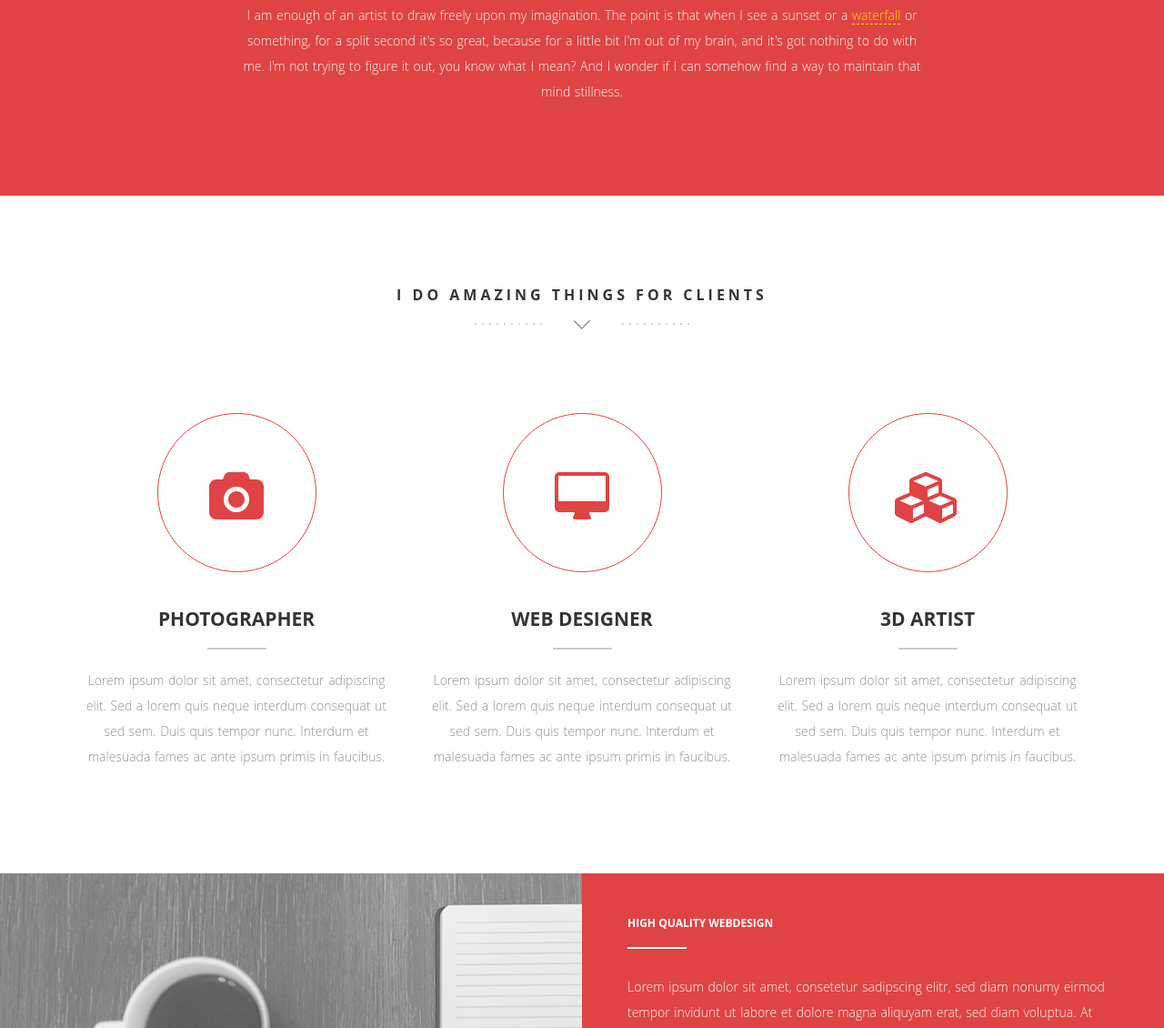
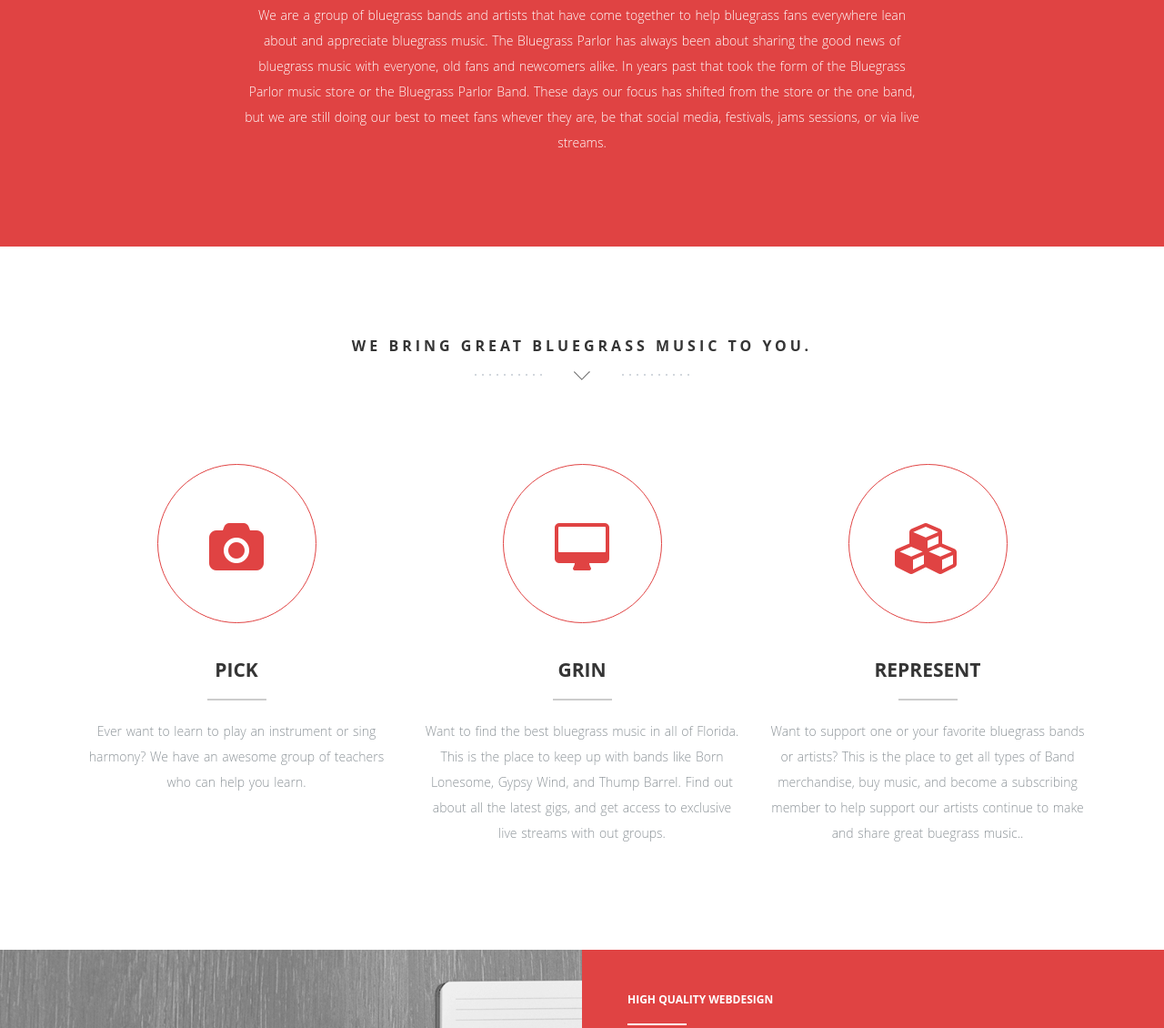
Before and after one commit to jeffljones/bluegrassparlor, a plain HTML site: page index.html in a window 1280 px wide. Shown: the part 1059-2189 px from the top of the page at 91% size. Drawn offline with nearby package versions, Linux system fonts and the light colour scheme; some packages are replaced by stand-ins of ours.

Commit message:
Update index.html
Updates to about us section.

```diff
--- a/index.html
+++ b/index.html
@@ -107,7 +107,7 @@
               <div class="col-md-8 col-md-offset-2 wp1">
                 <h1 class="arrow">A little <span>about</span> us</h1><!-- Headline -->
 				<!-- about / welcome text -->
-                <p>I am enough of an artist to draw freely upon my imagination. The point is that when I see a sunset or a <a href="#">waterfall</a> or something, for a split second it's so great, because for a little bit I'm out of my brain, and it's got nothing to do with me. I'm not trying to figure it out, you know what I mean? And I wonder if I can somehow find a way to maintain that mind stillness.</p>
+                <p>We are a group of bluegrass bands and artists that have come together to help bluegrass fans everywhere lean about and appreciate bluegrass music. The Bluegrass Parlor has always been about sharing the good news of bluegrass music with everyone, old fans and newcomers alike. In years past that took the form of the Bluegrass Parlor music store or the Bluegrass Parlor Band. These days our focus has shifted from the store or the one band, but we are still doing our best to meet fans whever they are, be that social media, festivals, jams sessions, or via live streams.</p>
               </div>
             </div>
           </div>
@@ -124,7 +124,7 @@
         <!-- Headline -->
             <div class="row">
               <div class="col-md-12">
-                <h1 class="arrow">I do amazing things for clients</h1>
+                <h1 class="arrow">We bring great bluegrass music to you.</h1>
               </div>
             </div>
             <div class="row">
@@ -135,27 +135,24 @@
                     <div class="icon">
                       <i class="fa fa-camera"></i><!-- Icon -->
                     </div>
-                    <h2>Photographer</h2><!-- Title -->
-                    <p>Lorem ipsum dolor sit amet, consectetur adipiscing elit. Sed a lorem quis neque interdum consequat ut sed sem. Duis quis tempor nunc. Interdum et malesuada fames ac ante ipsum
-                    primis in faucibus.</p><!-- Description -->
+                    <h2>Pick</h2><!-- Title -->
+                    <p>Ever want to learn to play an instrument or sing harmony? We have an awesome group of teachers who can help you learn.</p><!-- Description -->
                   </div>
           <!-- Service Box 2 -->
                   <div class="col-md-4 wp2 item delay-05s">
                     <div class="icon">
                       <i class="fa fa-desktop"></i><!-- Icon -->
                     </div>
-                    <h2>Web Designer</h2><!-- Title -->
-                    <p>Lorem ipsum dolor sit amet, consectetur adipiscing elit. Sed a lorem quis neque interdum consequat ut sed sem. Duis quis tempor nunc. Interdum et malesuada fames ac ante ipsum
-                    primis in faucibus.</p><!-- Description -->
+                    <h2>Grin</h2><!-- Title -->
+                    <p>Want to find the best bluegrass music in all of Florida. This is the place to keep up with bands like Born Lonesome, Gypsy Wind, and Thump Barrel. Find out about all the latest gigs, and get access to exclusive live streams with out groups.</p><!-- Description -->
                   </div>
           <!-- Service Box 3 -->
                   <div class="col-md-4 wp2 item delay-1s">
                     <div class="icon">
                       <i class="fa fa-cubes"></i><!-- Icon -->
                     </div>
-                    <h2>3D Artist</h2><!-- Title -->
-                    <p>Lorem ipsum dolor sit amet, consectetur adipiscing elit. Sed a lorem quis neque interdum consequat ut sed sem. Duis quis tempor nunc. Interdum et malesuada fames ac ante ipsum
-                    primis in faucibus.</p><!-- Description -->
+                    <h2>Represent</h2><!-- Title -->
+                    <p>Want to support one or your favorite bluegrass bands or artists? This is the place to get all types of Band merchandise, buy music, and become a subscribing member to help support our artists continue to make and share great buegrass music..</p><!-- Description -->
                   </div>
           </div>
                   <div class="clearfix"></div>
```
